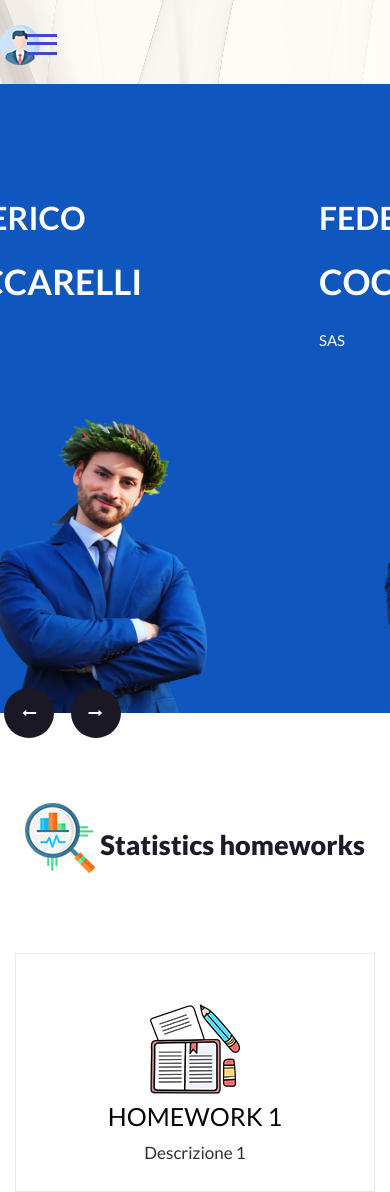
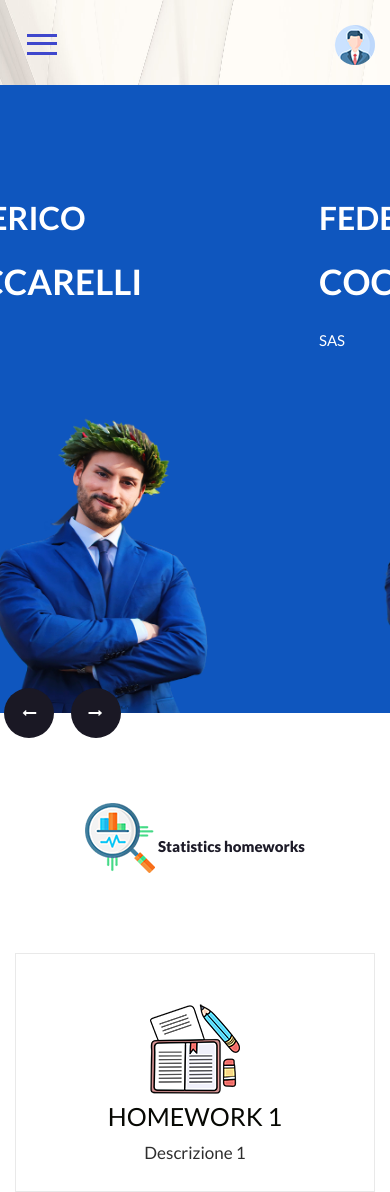
Before and after one commit to FedericoCoccarelli/Statistics, a plain HTML site: page index.html in a window 390 px wide. Shown: the top 1192 px of the page. Drawn offline with nearby package versions, Linux system fonts and the light colour scheme.

Commit message:
correzione responsiveness 2

```diff
--- a/css/responsive.css
+++ b/css/responsive.css
@@ -117,7 +117,7 @@
         left: 10%;
     }
     .titlepage h2 {
-        font-size: 34px;
+        font-size: 25px;
     }
     .main_form .send_btn {
         margin-bottom: 30px;
@@ -199,7 +199,7 @@
         padding: 10px 0px;
     }
     .titlepage h2 {
-        font-size: 27px;
+        font-size: 15px;
         line-height: 22px;
     }
     .main_form .send_btn {
--- a/index.html
+++ b/index.html
@@ -59,7 +59,7 @@
                         </div>
                      </nav>
                   </div>
-                  <div>
+                  <div class="col-xl-2 col-lg-2 col-md-3 col-sm-3 col logo_section">
                      <div class="full">
                         <div class="center-desk">
                            <div class="logo">
```
